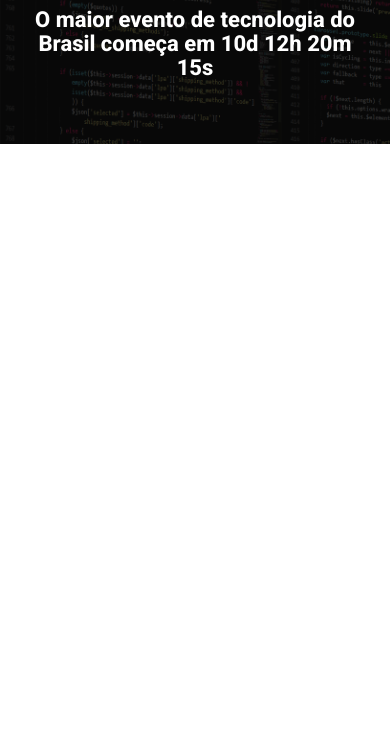
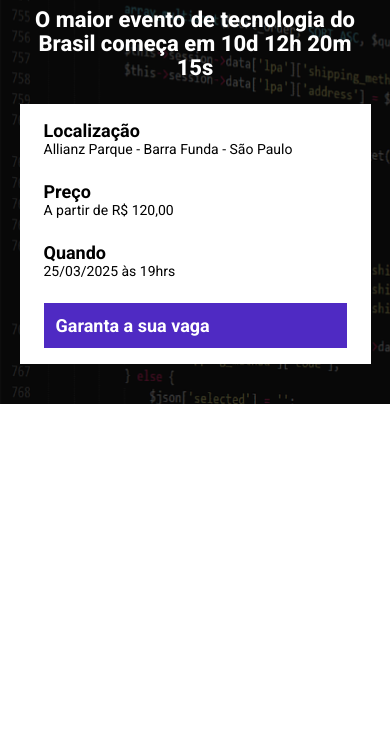
Before and after one commit to ViniciusBaptistaDEV/ebac_tech_talks, a website built with Parcel: page src/index.html in a window 390 px wide. Shown: the part 96-844 px from the top of the page. Built offline with nearby package versions, Linux system fonts and the light colour scheme.

Commit message:
Acrescentando as informações e CTA

```diff
--- a/src/index.html
+++ b/src/index.html
@@ -24,6 +24,25 @@
             <p class="hero__text">
                 O maior evento de tecnologia do Brasil começa em 10d 12h 20m 15s
             </p>
+            <div class="infos-bar">
+                <ul class="infos-bar__infos">
+                    <li class="infos-bar__infos__item">
+                        <b>Localização</b>
+                        Allianz Parque - Barra Funda - São Paulo
+                    </li>
+                    <li class="infos-bar__infos__item">
+                        <b>Preço</b>
+                        A partir de R$ 120,00
+                    </li>
+                    <li class="infos-bar__infos__item">
+                        <b>Quando</b>
+                        25/03/2025 às 19hrs
+                    </li>
+                </ul>
+                <a href="#" class="button button--primary">
+                    Garanta a sua vaga
+                </a>
+            </div>
         </div>
     </header>
 
--- /dev/null
+++ b/src/styles/components/_buttons.scss
@@ -0,0 +1,24 @@
+.button {
+    padding: 12px;
+    font-size: 18px;
+    font-weight: bold;
+    text-decoration: none;
+    text-align: center;
+    white-space: nowrap;
+
+    &--primary {
+        color: #fff;
+        background-color: #4F2AC3;
+    }
+
+    @media (max-width: 640px) {
+        display: flex;
+        align-items: center;
+        width: 100%;
+    }
+
+    @media (max-width: 1024px) {
+        display: flex;
+        align-items: center;
+    }
+}
--- /dev/null
+++ b/src/styles/components/_infos_bar.scss
@@ -0,0 +1,40 @@
+.infos-bar {
+    padding: 16px 24px;
+    background-color: #fff;
+    display: flex;
+    justify-content: space-between;
+
+    &__infos {
+        display: flex;
+        gap: 40px;
+
+        &__item {
+            font-size: 14px;
+            color: #000;
+
+            b {
+                color: #000;
+                font-size: 18px;
+                display: block;
+            }
+        }
+    }
+
+    @media (max-width: 640px) {
+        display: block;
+
+        &__infos {
+            display: block;
+
+            &__item {
+                margin-bottom: 24px;
+            }
+        }
+    }
+
+    @media (max-width: 1024px) {
+        &__infos {
+            gap: 16px;
+        }
+    }
+}
--- a/src/styles/main.scss
+++ b/src/styles/main.scss
@@ -1,4 +1,6 @@
 @use 'hero';
+@use 'components/infos_bar';
+@use 'components/buttons';
 
 * {
     margin: 0;
@@ -6,6 +8,7 @@
     box-sizing: border-box;
     font-family: Roboto, sans-serif;
     color: #fff;
+    list-style: none;
 }
 
 .container {
```
